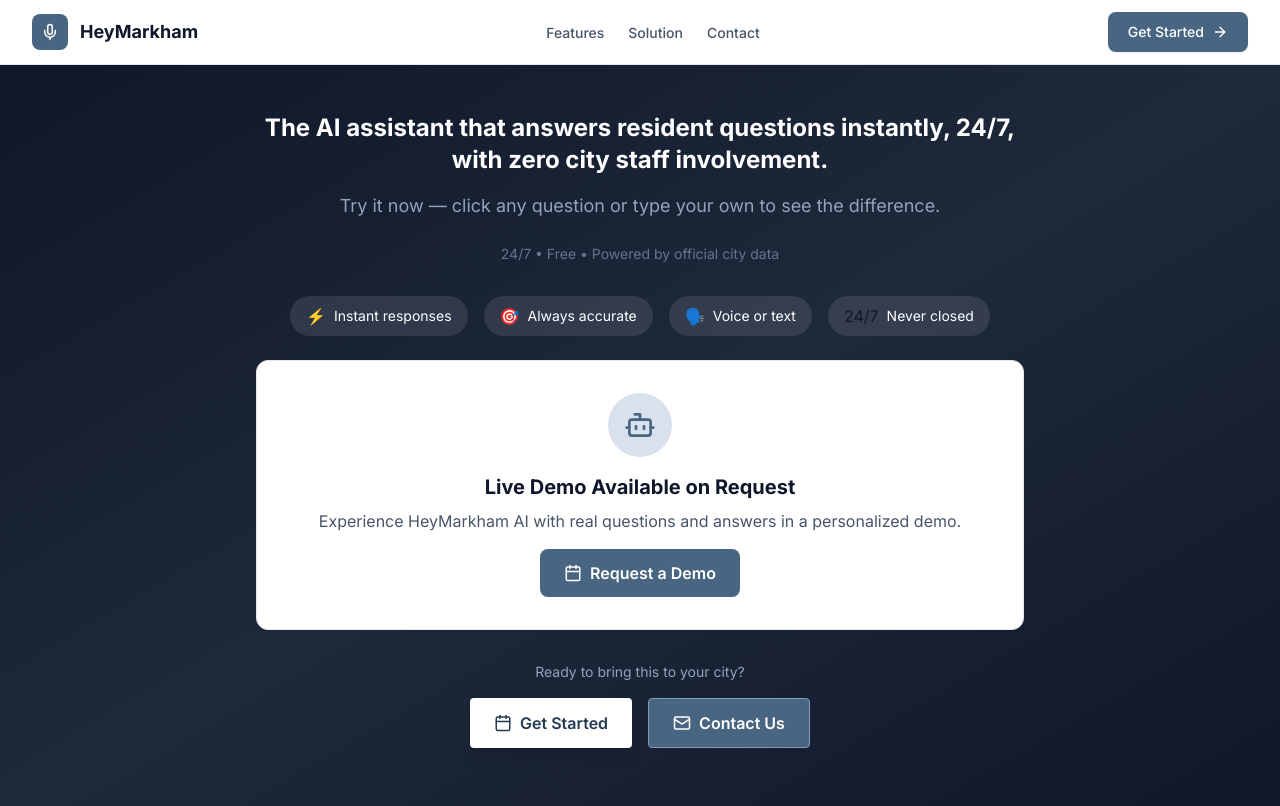
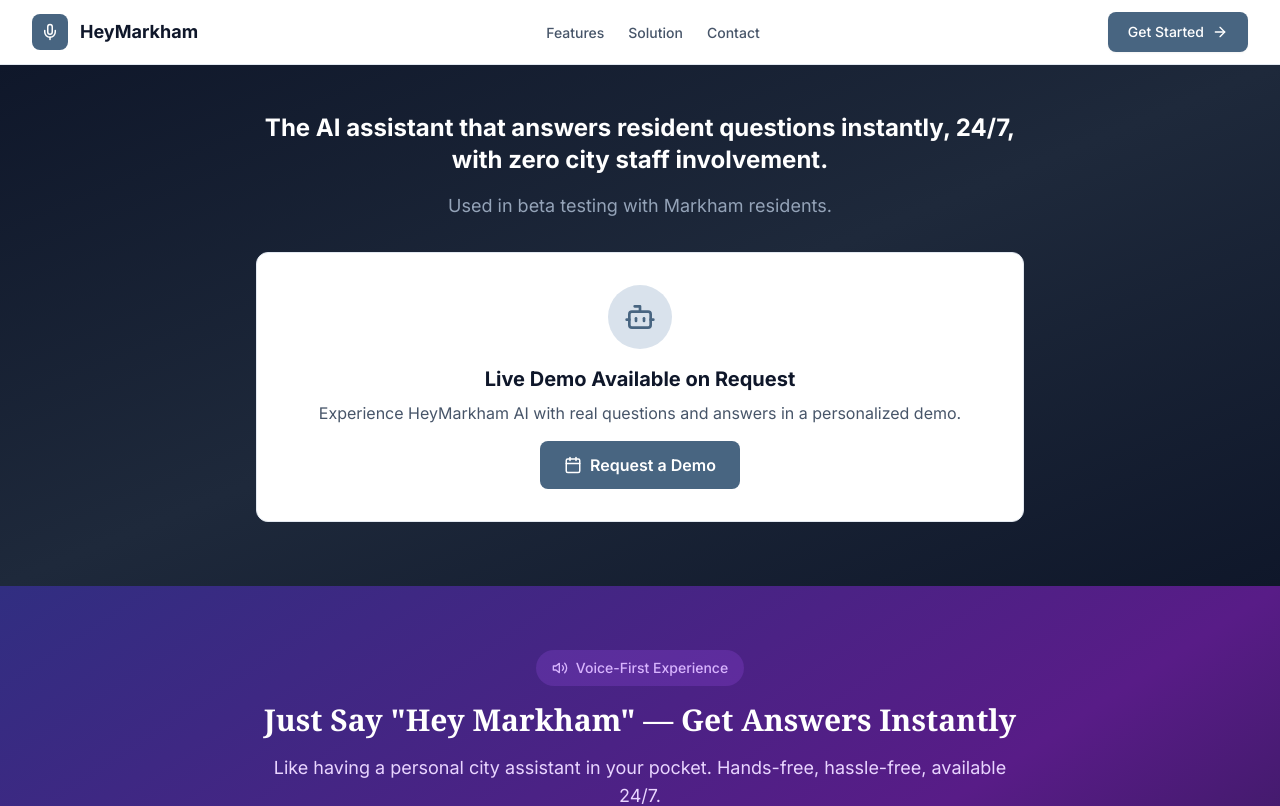
Before and after one commit to tianzesun/markham-website, a Next.js app in the folder apps/frontend/: page / in a window 1280 px wide. Shown: the top 806 px of the page. Built offline with nearby package versions, Linux system fonts and the light colour scheme.

Commit message:
Fix hero - remove stats banner, remove duplicate CTA, fix background rhythm

```diff
--- a/apps/frontend/src/app/page.tsx
+++ b/apps/frontend/src/app/page.tsx
@@ -2,7 +2,6 @@
 
 import React, { useState, useEffect } from 'react';
 import { motion } from 'framer-motion';
-import Link from 'next/link';
 import {
   Mic, Search, Brain,
   ShieldCheck, Phone, Mail, CheckCircle2,
@@ -85,27 +84,8 @@
               </p>
 
               <p className="text-lg text-slate-400 mb-6">
-                Try it now — click any question or type your own to see the difference.
+                Used in beta testing with Markham residents.
               </p>
-
-              <p className="text-sm text-slate-500 mb-6">
-                24/7 • Free • Powered by official city data
-              </p>
-            </div>
-
-            {/* Demo Stats Banner */}
-            <div className="flex flex-wrap justify-center gap-4 mb-6">
-              {[
-                { icon: "⚡", label: "Instant responses" },
-                { icon: "🎯", label: "Always accurate" },
-                { icon: "🗣️", label: "Voice or text" },
-                { icon: "24/7", label: "Never closed" }
-              ].map((stat, i) => (
-                <div key={i} className="flex items-center gap-2 px-4 py-2 bg-white/10 rounded-full">
-                  <span>{stat.icon}</span>
-                  <span className="text-white text-sm">{stat.label}</span>
-                </div>
-              ))}
             </div>
 
             {/* Demo Interface */}
@@ -129,29 +109,6 @@
                     Request a Demo
                   </a>
                 </div>
-              </div>
-            </div>
-
-            {/* CTA */}
-            <div className="text-center mt-8">
-              <p className="text-slate-400 text-sm mb-4">
-                Ready to bring this to your city?
-              </p>
-              <div className="flex flex-col sm:flex-row gap-4 justify-center">
-                <Link
-                  href="#contact"
-                  className="inline-flex items-center justify-center gap-2 px-6 py-3 bg-white hover:bg-primary-50 text-primary-800 rounded font-semibold transition-all shadow-lg"
-                >
-                  <Calendar size={18} />
-                  Get Started
-                </Link>
-                <a
-                  href="mailto:info@heymarkham.ai?subject=HeyMarkham Inquiry"
-                  className="inline-flex items-center justify-center gap-2 px-6 py-3 bg-primary-600 hover:bg-primary-500 text-white border border-primary-400 rounded font-semibold transition-all"
-                >
-                  <Mail size={18} />
-                  Contact Us
-                </a>
               </div>
             </div>
           </div>
@@ -578,7 +535,7 @@
         </section>
 
         {/* Complete Solution Section */}
-        <section className="py-16 px-6 bg-slate-50 dark:bg-slate-900">
+        <section className="py-16 px-6 bg-white dark:bg-slate-950">
           <div className="max-w-7xl mx-auto">
             <div className="text-center max-w-3xl mx-auto mb-12">
               <div className="inline-flex items-center gap-2 px-4 py-2 bg-green-500/20 rounded-full text-green-300 text-sm font-medium mb-4">
```
